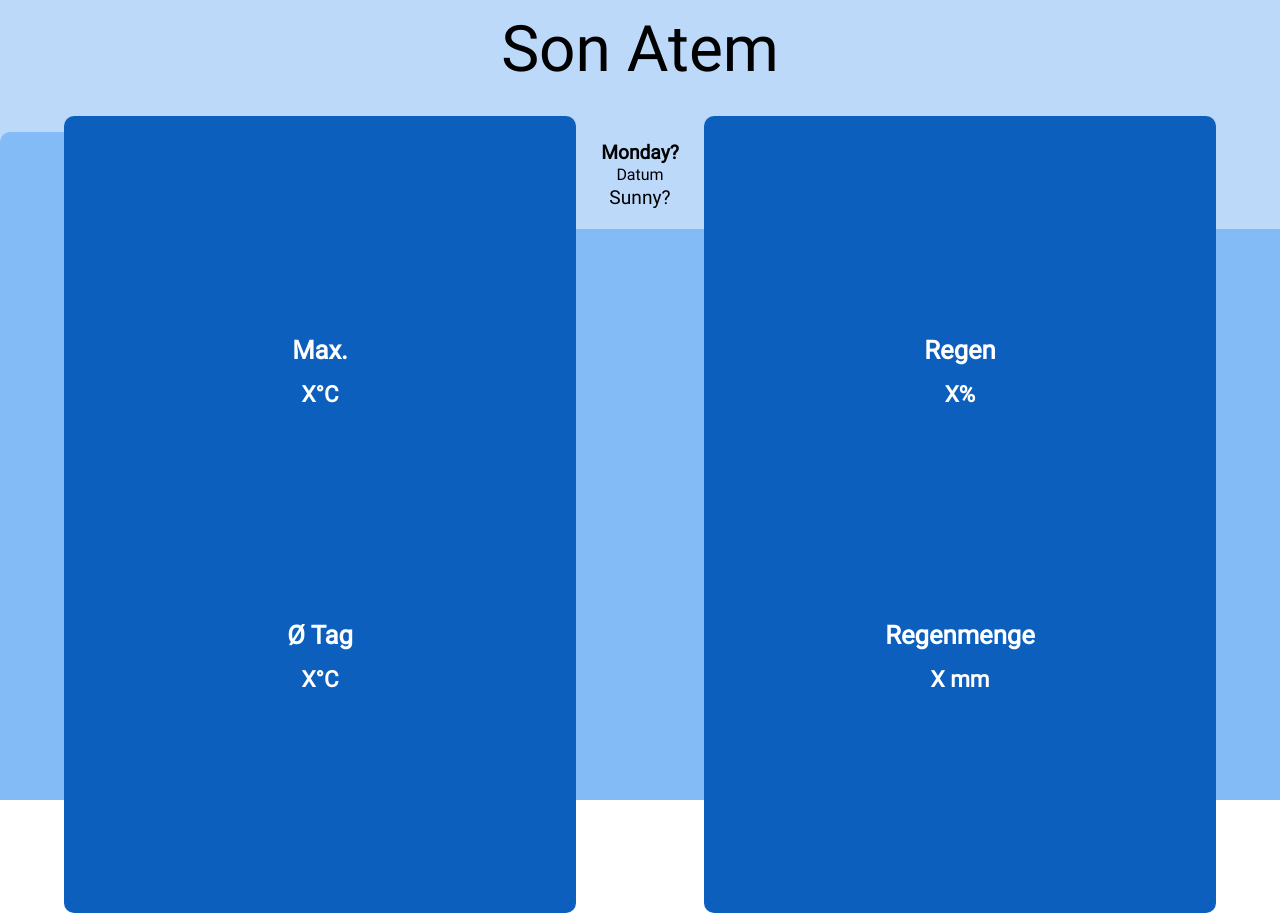
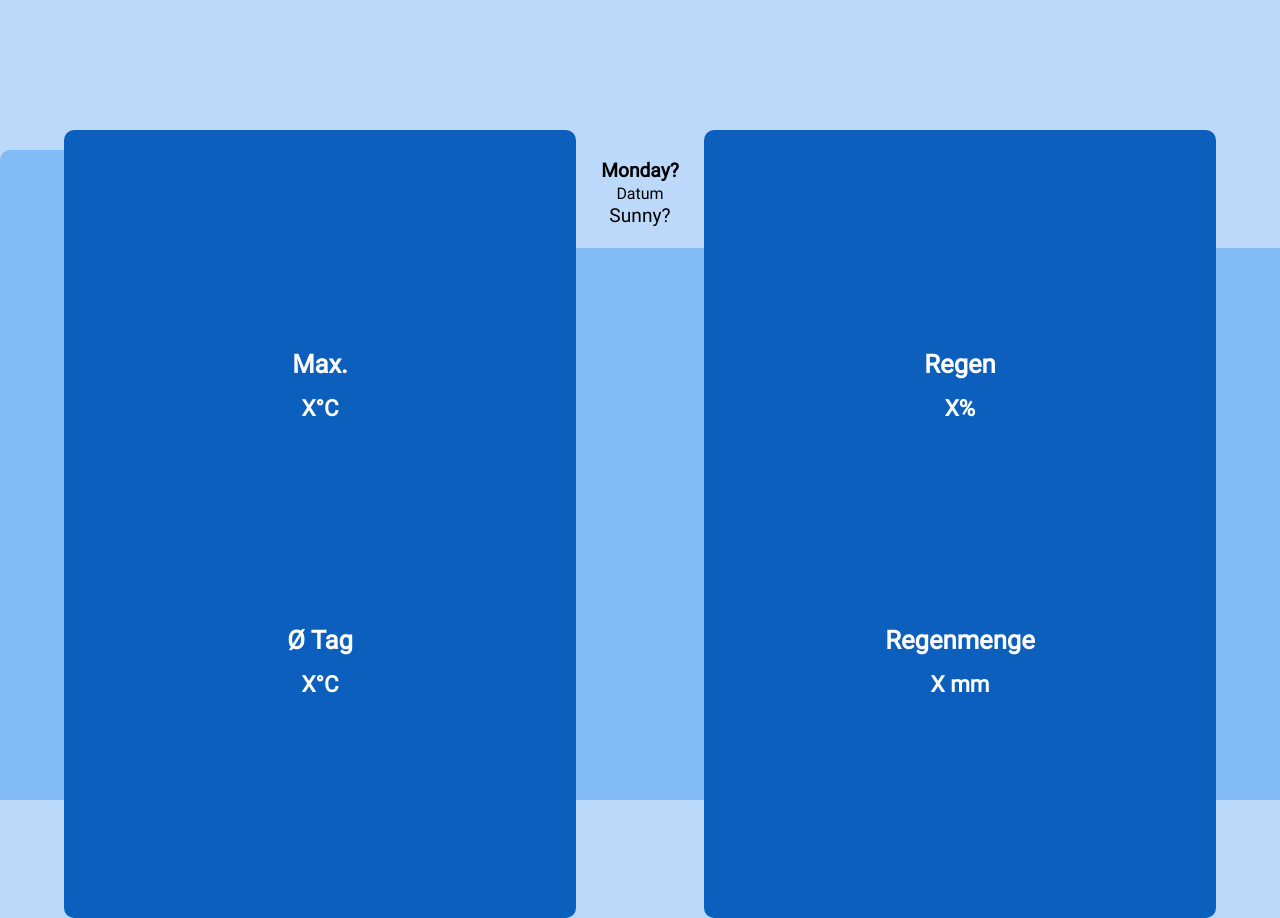
Before and after one commit to EndocrineMSc/weather-app, a website built with webpack: page src/template.html in a window 1280 px wide. Built offline with nearby package versions, Linux system fonts and the light colour scheme; no server answers.

Commit message:
Enable user to change weather location

```diff
--- a/src/main.js
+++ b/src/main.js
@@ -2,14 +2,14 @@ import "./style.css";
 import getForecast from "./scripts/weather-api/getForecast";
 import processForecast from "./scripts/weather-api/processForecast";
 
-const rawForecast = await getForecast();
-const processedForecast = processForecast(rawForecast);
-
+const locationInput = document.getElementById("header");
 const days = document.getElementsByClassName("day");
 const maxTempDiv = document.getElementById("max-temp");
 const rainChanceDiv = document.getElementById("rain-chance");
 const meanTempDiv = document.getElementById("mean-temp");
 const rainAmountDiv = document.getElementById("rain-amount");
+const DEFAULT_LOCATION = "39.474275,2.830115" // Son Atem Mallorca
+const DEFAULT_LOCATION_NAME = "Son Atem";
 
 const WEEKDAYS = [
   "Sonntag",
@@ -35,14 +35,28 @@ const MONTHS = [
   "Dez",
 ];
 
-if (processedForecast) {
-  setDays(processedForecast);
-  setForecastDetails(0);
+locationInput.addEventListener("change", event => {updateForecast(event)});
+
+async function updateForecast(data) {
+  const rawForecast = data ? await getForecast(data.target.value) : await getForecast(DEFAULT_LOCATION);
+  const processedForecast = processForecast(rawForecast);
+
+  if (processedForecast) {
+    setDays(processedForecast);
+    setForecastDetails(processedForecast, 0);
+    locationInput.value = data ? data.target.value : DEFAULT_LOCATION_NAME;
+  }
 }
 
 function setDays(forecasts) {
   for (let i = 0; i < forecasts.length; i++) {
     const dayDiv = days[i];
+
+    const oldImage = dayDiv.getElementsByTagName("img")[0];
+    if (oldImage) {
+      oldImage.remove();
+    }
+
     dayDiv.dataset.dayIndex = i;
 
     const currentDay = new Date();
@@ -72,10 +86,10 @@ function setDays(forecasts) {
       Array.from(days).forEach((div) => {
         if (div === event.target.parentElement) {
           div.classList.add("active");
-          setForecastDetails(event.target.parentElement.dataset.dayIndex);
+          setForecastDetails(forecasts, event.target.parentElement.dataset.dayIndex);
         } else if (div === event.target) {
           div.classList.add("active");
-          setForecastDetails(event.target.dataset.dayIndex);
+          setForecastDetails(forecasts, event.target.dataset.dayIndex);
         } else {
           div.classList.remove("active");
         }
@@ -84,10 +98,12 @@ function setDays(forecasts) {
   }
 }
 
-function setForecastDetails(dayIndex) {
+function setForecastDetails(processedForecast, dayIndex) {
   const forecast = processedForecast[dayIndex];
   maxTempDiv.lastElementChild.textContent = `${forecast.maxtemp_c}°C`;
   rainChanceDiv.lastElementChild.textContent = `${forecast.daily_chance_of_rain}%`;
   meanTempDiv.lastElementChild.textContent = `${forecast.avgtemp_c}°C`;
   rainAmountDiv.lastElementChild.textContent = `${forecast.totalprecip_mm} mm`;
 }
+
+updateForecast();
--- a/src/style.css
+++ b/src/style.css
@@ -22,10 +22,12 @@
 body {
   display: flex;
   justify-content: center;
+  align-items: end;
   height: 100vh;
   width: 100vw;
   margin: 0;
   font-family: var(--fonts);
+  background-color: var(--mariner-200);
 }
 
 .active.day,
@@ -38,17 +40,22 @@ body {
   flex-direction: column;
   position: relative;
   z-index: 0;
-  width: 100%;
-  height: 100%;
+  width: 98vw;
+  height: 98vh;
   align-items: center;
   justify-content: space-around;
-  background-color: var(--mariner-200);
 }
 
 #header {
   font-size: 4rem;
-  height: 15%;
+  height: 4.4rem;
+  width: 80%;
   margin-top: 12px;
+  margin-bottom: 50px;
+  text-align: center;
+  border-radius: 10px;
+  border: none;
+  background-color: inherit;
 }
 
 #days-container {
--- a/src/template.html
+++ b/src/template.html
@@ -7,7 +7,7 @@
   </head>
   <body>
     <div id="content-container">
-      <div id="header">Son Atem</div>
+      <input type="text" id="header"></input>
       <div id="days-container">
         <div class="active day">
           <div class="day-name">Monday?</div>
```
Also changed, not shown: dist/index.html, dist/main.bundle.js, dist/runtime.bundle.js.
